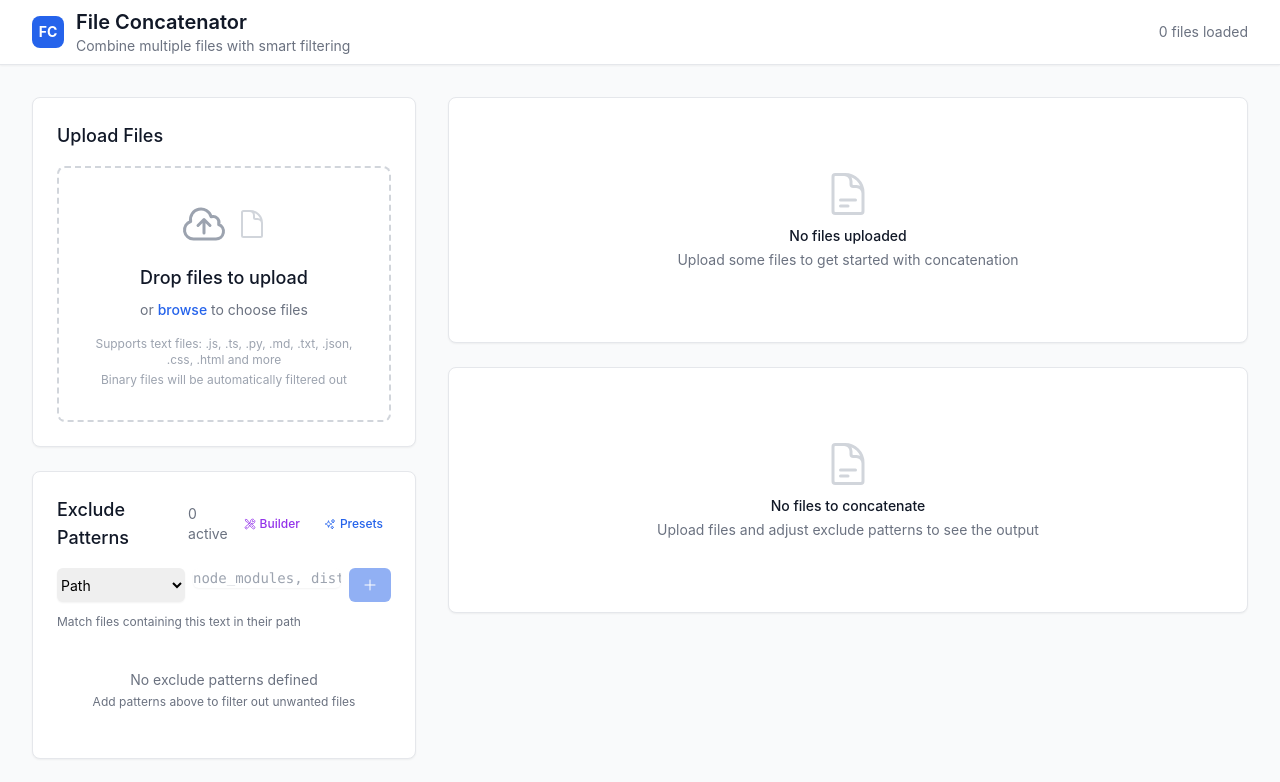
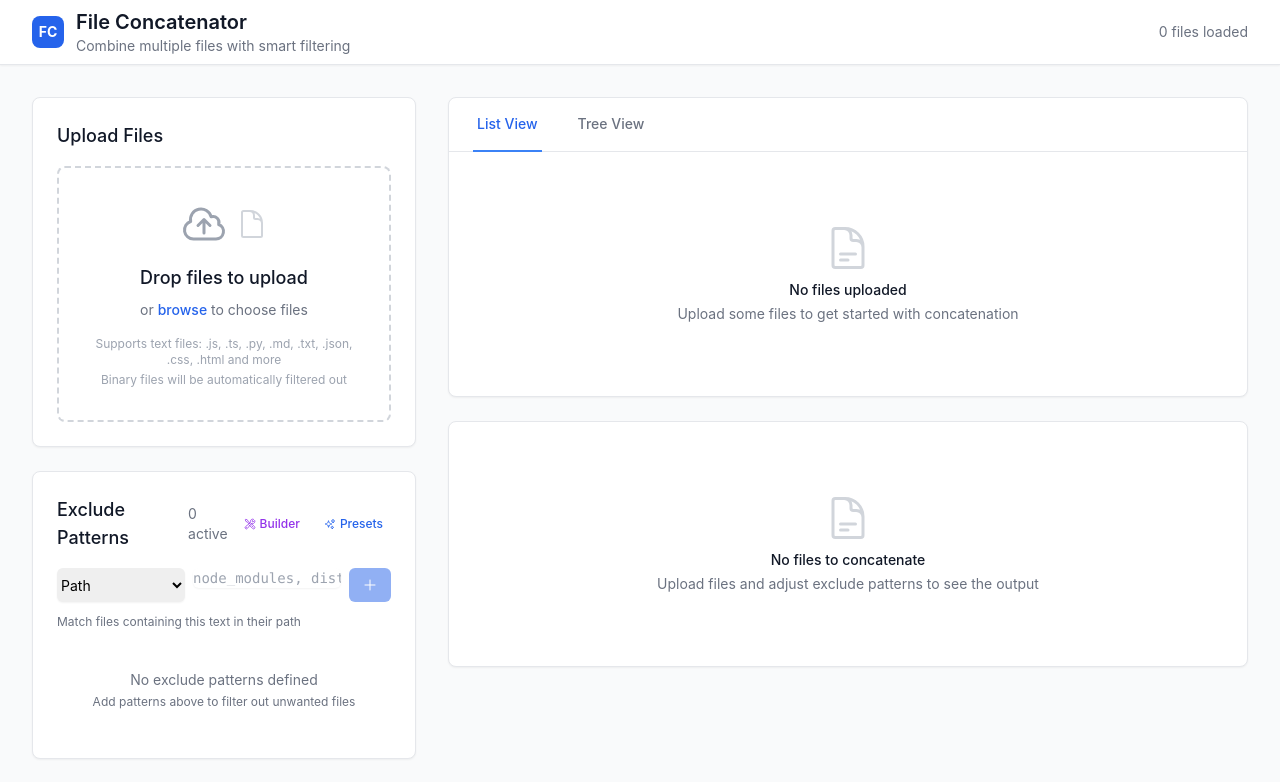
Before and after one commit to estusana/repo-concat, a React (Vite) app: page / in a window 1280 px wide. Shown: the top 782 px of the page. Built offline with nearby package versions, Linux system fonts and the light colour scheme.

Commit message:
feat: Add tabbed interface for list and tree views

```diff
--- a/src/App.tsx
+++ b/src/App.tsx
@@ -1,12 +1,14 @@
-import React from 'react';
+import React, { useState } from 'react';
 import { FileUpload } from './components/FileUpload';
 import { ExcludePatterns } from './components/ExcludePatterns';
 import { FileList } from './components/FileList';
+import { FileTree } from './components/FileTree';
 import { OutputPanel } from './components/OutputPanel';
 import { CollectionManager } from './components/CollectionManager';
 import { useAppStore } from './stores/useAppStore';
 
 function App() {
+  const [activeTab, setActiveTab] = useState<'list' | 'tree'>('list');
   const { currentFiles, isProcessing, processingError } = useAppStore();
 
   return (
@@ -93,9 +95,36 @@ function App() {
 
           {/* Right column - File list and output */}
           <div className="lg:col-span-2 space-y-6">
-            {/* File list */}
-            <div className="bg-white rounded-lg shadow-sm border border-gray-200 p-6">
-              <FileList />
+            {/* File list/tree view */}
+            <div className="bg-white rounded-lg shadow-sm border border-gray-200">
+              {/* Tab navigation */}
+              <div className="border-b border-gray-200">
+                <nav className="-mb-px flex space-x-8 px-6" aria-label="Tabs">
+                  <button
+                    onClick={() => setActiveTab('list')}
+                    className={`py-4 px-1 border-b-2 font-medium text-sm ${activeTab === 'list'
+                        ? 'border-blue-500 text-blue-600'
+                        : 'border-transparent text-gray-500 hover:text-gray-700 hover:border-gray-300'
+                      }`}
+                  >
+                    List View
+                  </button>
+                  <button
+                    onClick={() => setActiveTab('tree')}
+                    className={`py-4 px-1 border-b-2 font-medium text-sm ${activeTab === 'tree'
+                        ? 'border-blue-500 text-blue-600'
+                        : 'border-transparent text-gray-500 hover:text-gray-700 hover:border-gray-300'
+                      }`}
+                  >
+                    Tree View
+                  </button>
+                </nav>
+              </div>
+
+              {/* Tab content */}
+              <div className="p-6">
+                {activeTab === 'list' ? <FileList /> : <FileTree />}
+              </div>
             </div>
 
             {/* Output panel */}
```
